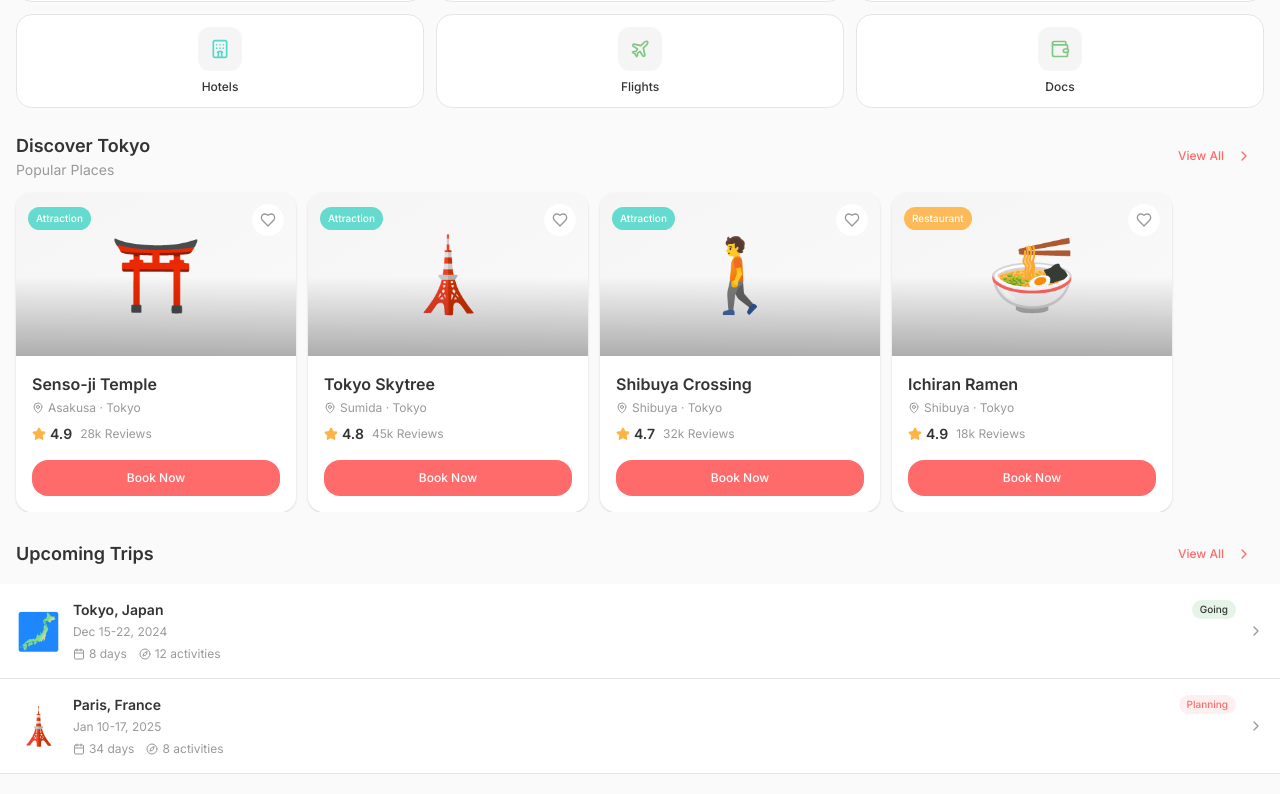
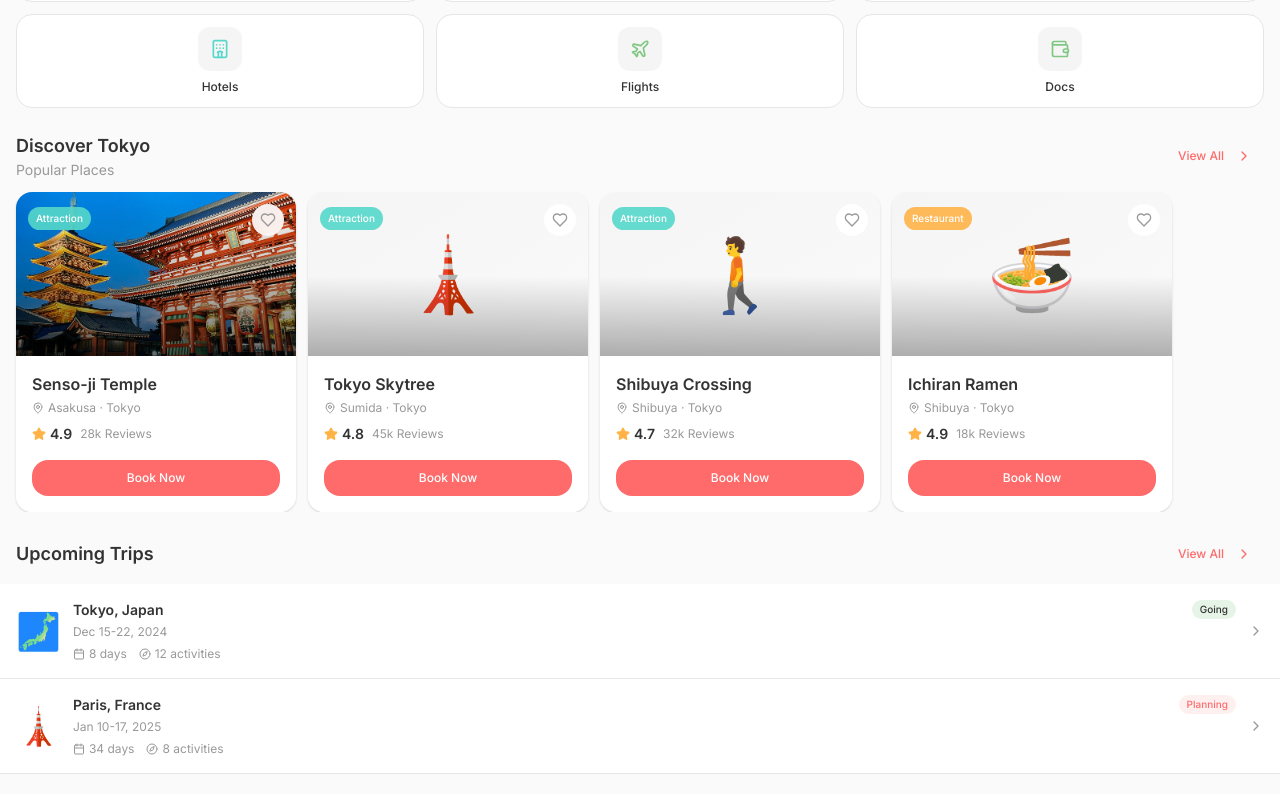
Before and after one commit to Ell1ott/nomie-voyage-palette-15345, a React (Vite) app: page / in a window 1280 px wide. Shown: the part 1520-2314 px from the top of the page. Built offline with nearby package versions, Linux system fonts and the light colour scheme; the HTML template or start-up script is replaced by a standard one.

Commit message:
Replace Senso-ji Temple image
Replace the emoji icon for Senso-ji Temple with the provided image. Update the PlaceCard component to handle image URLs and import the new image into the places array.

```diff
--- a/src/components/PlaceCard.tsx
+++ b/src/components/PlaceCard.tsx
@@ -42,9 +42,20 @@ export const PlaceCard = ({
     >
       {/* Image Section - 60% */}
       <div className="relative h-[60%] overflow-hidden">
-        <div className="absolute inset-0 bg-gradient-to-br from-muted to-muted/50 flex items-center justify-center">
-          <div className="text-7xl">{image}</div>
-        </div>
+        {image.startsWith('http') || image.startsWith('/') || image.includes('assets') ? (
+          <>
+            <img
+              src={image}
+              alt={name}
+              className="absolute inset-0 w-full h-full object-cover"
+            />
+            <div className="absolute inset-0 bg-gradient-to-t from-black/40 to-transparent" />
+          </>
+        ) : (
+          <div className="absolute inset-0 bg-gradient-to-br from-muted to-muted/50 flex items-center justify-center">
+            <div className="text-7xl">{image}</div>
+          </div>
+        )}
         {/* Gradient overlay at bottom */}
         <div className="absolute inset-x-0 bottom-0 h-20 bg-gradient-to-t from-black/30 to-transparent" />
 
--- a/src/pages/Index.tsx
+++ b/src/pages/Index.tsx
@@ -9,6 +9,7 @@ import { useNavigate } from "react-router-dom";
 import { Home, Compass, Calendar, MessageCircle, User, MapPin, Clock, Plane, Hotel, Utensils, Camera, Map, ChevronRight, Search, Bell, Wallet, Ticket } from "lucide-react";
 import sensojiImage from "@/assets/sensoji-temple.jpg";
 import elliotAvatar from "@/assets/elliot-avatar.png";
+import sensojiPlaceImage from "@/assets/sensoji-place.jpg";
 const Index = () => {
   const navigate = useNavigate();
   const [showWeatherAlert, setShowWeatherAlert] = useState(true);
@@ -82,7 +83,7 @@ const Index = () => {
     category: "Attraction" as const,
     rating: 4.9,
     reviewCount: "28k",
-    image: "⛩️"
+    image: sensojiPlaceImage
   }, {
     name: "Tokyo Skytree",
     location: "Sumida · Tokyo",
```
Also changed, not shown: src/assets/sensoji-place.jpg (added).
